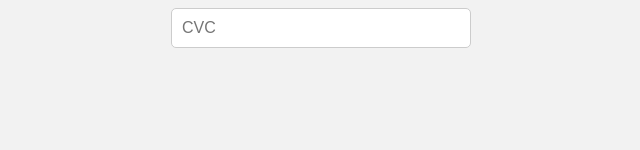
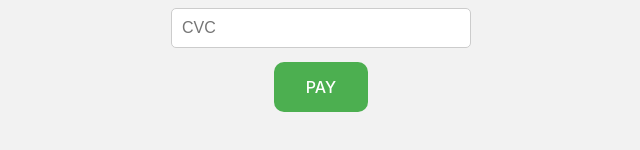
Before and after one commit to lailanajafli/React-final-eccommerce, a React (Vite) app: page /pay in a window 1280 px wide. Shown: the part 518-668 px from the top of the page, without its empty margins (319-959 px from the left). Built offline with nearby package versions, Linux system fonts and the light colour scheme; a web font is replaced by a local one.

Commit message:
button css

```diff
--- a/src/components/pay/Pay.css
+++ b/src/components/pay/Pay.css
@@ -23,3 +23,22 @@
       }
     }
   }
+
+
+  .pay-button {
+    background-color: #4CAF50; /* Yeşil */
+    border: none;
+    color: white;
+    padding: 15px 32px;
+    text-align: center;
+    text-decoration: none;
+    display: inline-block;
+    font-size: 16px;
+    margin: 4px 2px;
+    cursor: pointer;
+    border-radius: 10px;
+  }
+
+  .pay-button:hover {
+    background-color: #45a049; /* Koyu yeşil */
+  }
--- a/src/components/pay/Pay.jsx
+++ b/src/components/pay/Pay.jsx
@@ -65,6 +65,7 @@ export default class PaymentForm extends React.Component {
               onChange={this.handleInputChange}
               onFocus={this.handleInputFocus}
             />
+            <button className='pay-button'>PAY</button>
           </form>
         </div>
       </>
```
